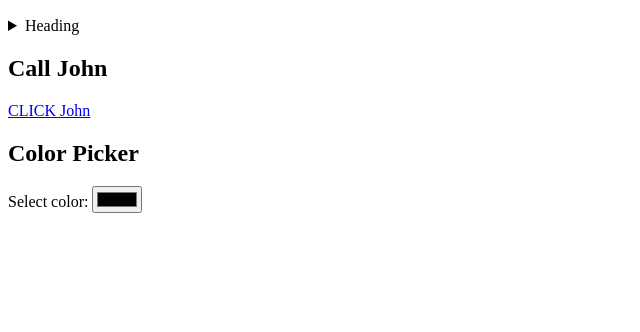
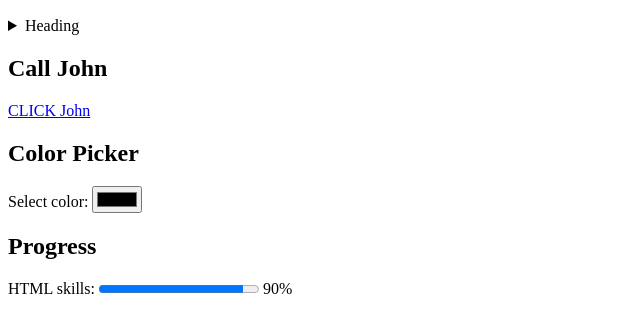
Before and after one commit to MariiaC/html-cool-things, a plain HTML site: page index.html in a window 1280 px wide. Shown: the part 110-442 px from the top of the page, without its empty margins (0-640 px from the left). Drawn offline with Linux system fonts and the light colour scheme.

Commit message:
example-progress-upd

```diff
--- a/index.html
+++ b/index.html
@@ -17,8 +17,8 @@
     <h2>Color Picker</h2>
     <label for="sel-color">Select color:</label>
     <input type="color" id="sel-color" name="sel-color" />
-    <!-- <h2>Progress</h2>
+    <h2>Progress</h2>
     <label for="skills">HTML skills:</label>
-    <progress id="skills" value="90" max="100"></progress> 90% -->
+    <progress id="skills" value="90" max="100"></progress> 90%
   </body>
 </html>
```
